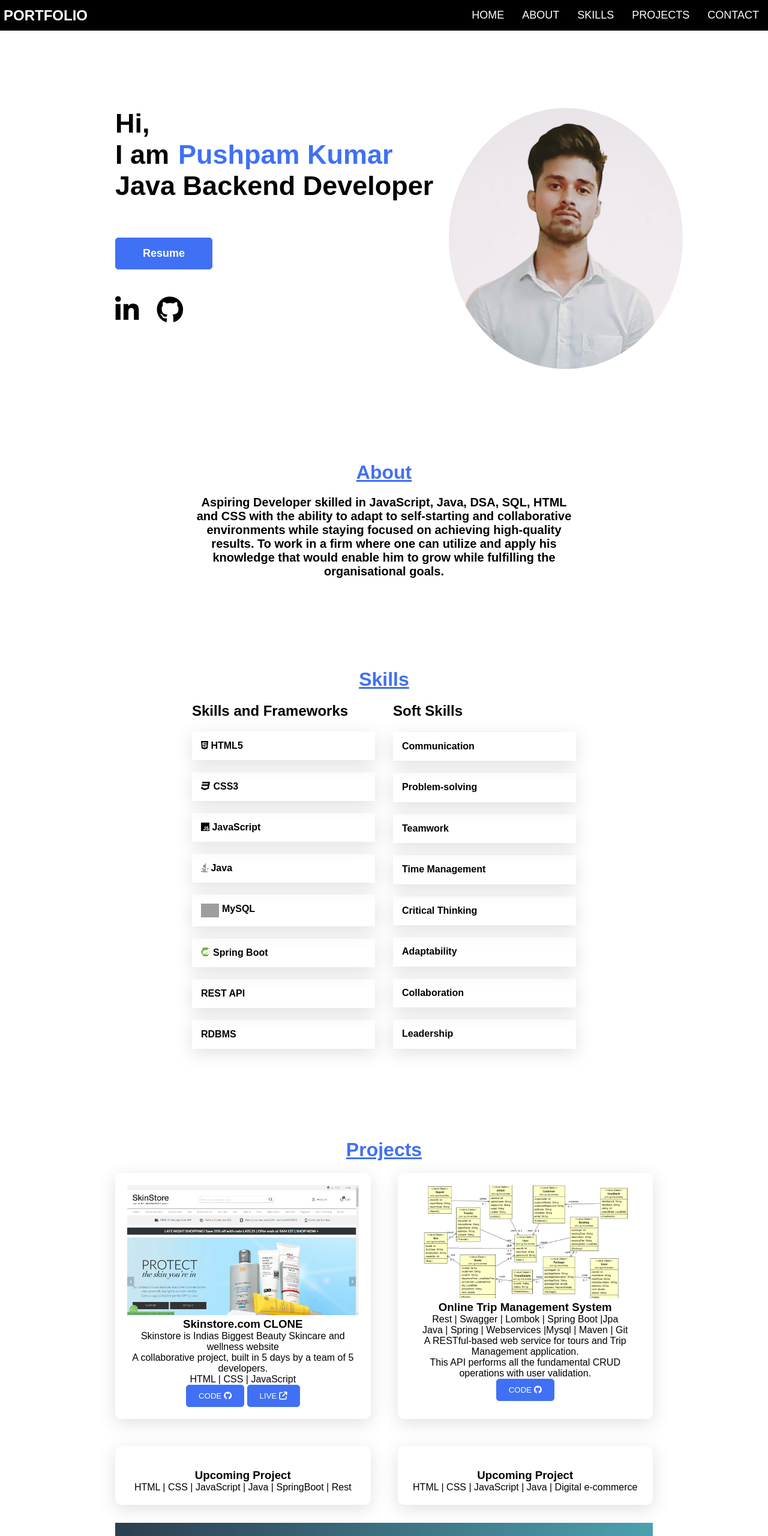
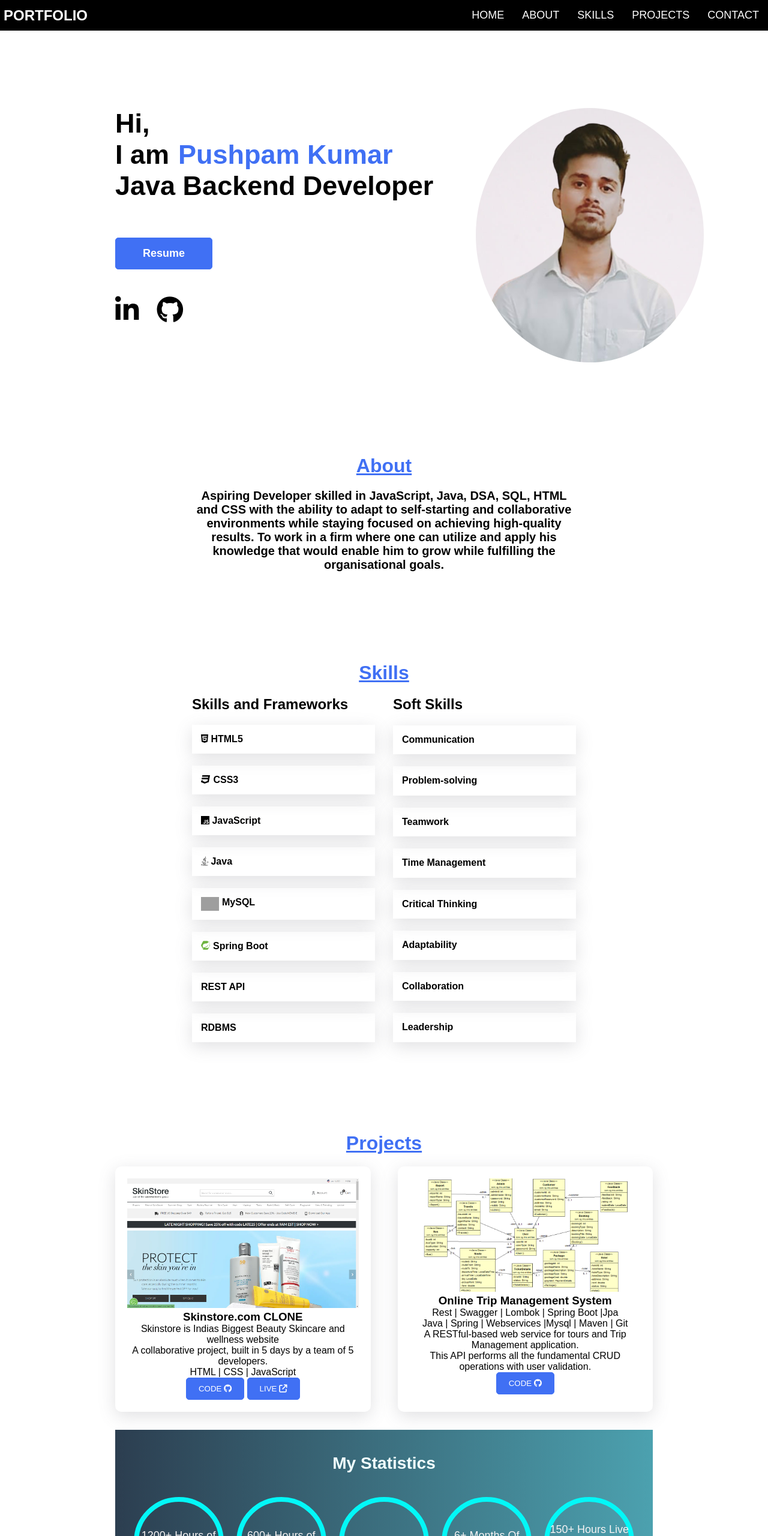
Before and after one commit to pushpam-386/pushpam-386.github.io, a plain HTML site: page index.html in a window 1280 px wide. Shown: the top 2560 px of the page at 60% size. Drawn offline with Linux system fonts and the light colour scheme; grey boxes are pictures that could not be loaded.

Commit message:
final sub

```diff
--- a/app.js
+++ b/app.js
@@ -27,7 +27,7 @@ function close(){
 let resume = document.getElementById("resume");
 resume.onclick= function(){
     window.open(
-          "https://drive.google.com/file/d/1L92bc8r1tuYHO7YdHXQGi-uHnPE4z3Xv/view?usp=sharing", "_blank");
+          "https://drive.google.com/file/d/1CrbfTXuV0cJY1CKQS7585TDKT7gGS2uV/view?usp=share_link", "_blank");
 }
 let linkedin = document.getElementById("linkedin");
 linkedin.onclick= function(){
--- a/index.html
+++ b/index.html
@@ -127,8 +127,8 @@
         }
 
         #photo {
-            width: 390px;
-            margin-right: -50px;
+            width: 380px;
+            margin-right: -85px;
         }
 
         #photo>img {
@@ -583,7 +583,7 @@
                 <p>This API performs all the fundamental CRUD operations with user validation.</p>
                 <button id="TripManagementcode" class="button">CODE <i class="fa-brands fa-github"></i></button>
             </div>
-            <div>
+            <!-- <div>
                 <img src="">
                 <h3>Upcoming Project</h3>
                 <p>HTML | CSS | JavaScript | Java | SpringBoot | Rest</p>
@@ -594,7 +594,7 @@
                 <h3>Upcoming Project</h3>
                 <p>HTML | CSS | JavaScript | Java | Digital e-commerce</p>
 
-            </div>
+            </div> -->
 
         </div>
 
```
Also changed, not shown: Photos/github_stats.png.
